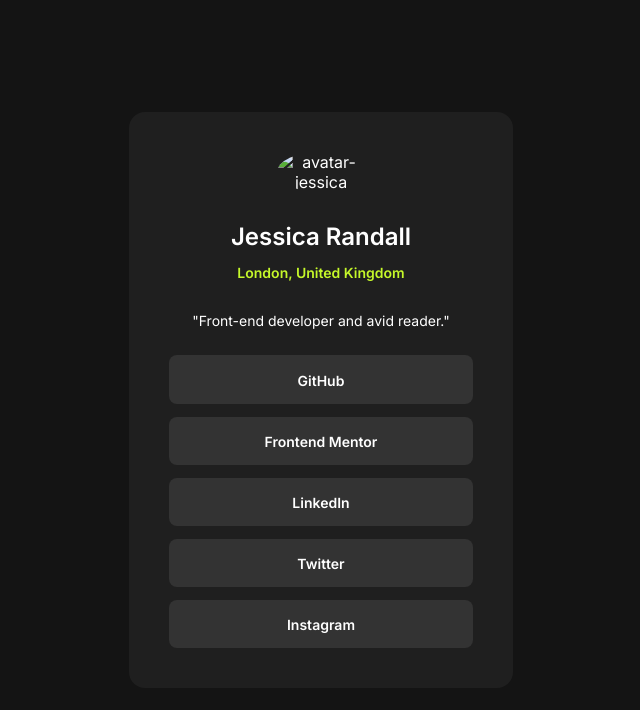
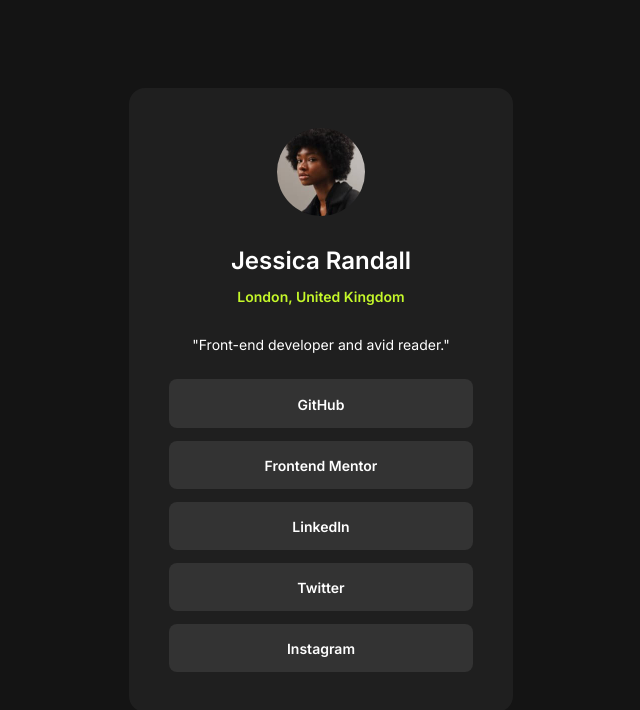
Before and after one commit to AndreyDimitrov3/Social-Links-Profile, a plain HTML site: page index.html in a window 1280 px wide. Shown: the whole page, without its empty margins (319-959 px from the left). Drawn offline with Linux system fonts and the light colour scheme.

Commit message:
Update index.html

```diff
--- a/index.html
+++ b/index.html
@@ -7,7 +7,7 @@
   <link rel="preconnect" href="https://fonts.gstatic.com" crossorigin>
   <link href="https://fonts.googleapis.com/css2?family=Inter:wght@100..900&display=swap" rel="stylesheet">
   <link rel="stylesheet" href="Profile.css">
-  <link rel="icon" type="image/png" sizes="32x32" href="assets/images/favicon-32x32.png">
+  <link rel="icon" type="image/png" sizes="32x32" href="images/favicon-32x32.png">
 
   <title>Social Links Profile</title>
 
@@ -15,7 +15,7 @@
 <body>
   <div class="main">
 
-    <img src="assets/images/avatar-jessica.jpeg" alt="avatar-jessica" class="jessica">
+    <img src="images/avatar-jessica.jpeg" alt="avatar-jessica" class="jessica">
 
     <h1 class="randall">Jessica Randall</h1>
     <h2 class="place">London, United Kingdom</h2>
```
